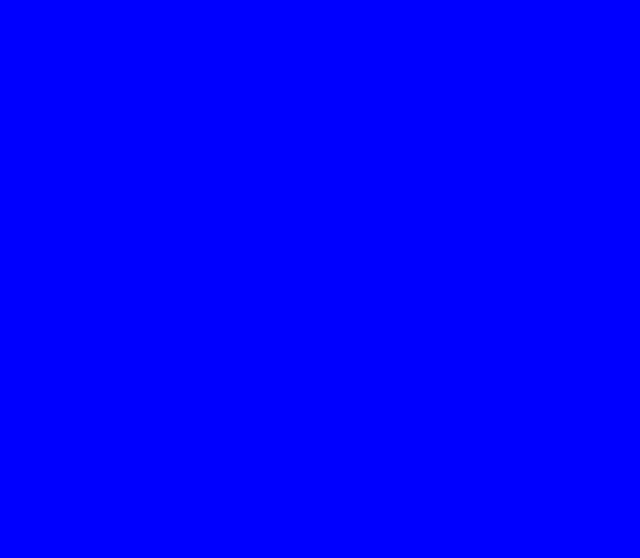
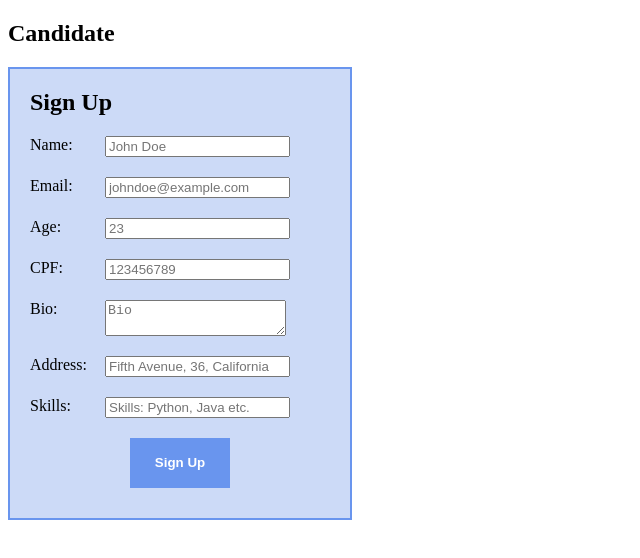
Before and after one commit to dev-gst/Linketinder-Project, a website built with webpack: page Frontend/src/index.html in a window 1280 px wide. Shown: the whole page, without its empty margins (0-640 px from the left). Built offline with nearby package versions, Linux system fonts and the light colour scheme.

Commit message:
feat: add sign up form for candidate

```diff
--- a/Frontend/src/css/styles.css
+++ b/Frontend/src/css/styles.css
@@ -1,3 +1,51 @@
-* {
-    background-color: blue;
+:root {
+    --primary-color: #6995ee;
+    --secondary-color: #ccdaf7;
 }
+
+#candidate-sign-up-form {
+    background-color: var(--secondary-color);
+    border: solid 2px var(--primary-color);
+    padding: 20px;
+    display: flex;
+    flex-direction: column;
+    max-width: 300px;
+    gap: 10px;
+}
+
+#candidate-sign-up-form h2 {
+    margin: 0 0 10px 0;
+}
+
+.form-content {
+    display: flex;
+    flex-direction: column;
+    gap: 20px;
+}
+
+.form-labels {
+    display: flex;
+    flex-direction: row;
+    gap: 5px;
+}
+
+.form-labels label {
+    display: inline-block;
+    width: 70px;
+}
+
+.sign-up-button {
+    background-color: var(--primary-color);
+    color: #ffffff;
+    border: none;
+    margin: 10px auto;
+    width: 100px;
+    height: 50px;
+    font-weight: bold;
+}
+
+.sign-up-button:hover {
+    border: solid 2px var(--primary-color);
+    background-color: #ffffff;
+    color: var(--primary-color);
+}
--- a/Frontend/src/index.html
+++ b/Frontend/src/index.html
@@ -1,5 +1,6 @@
 <!DOCTYPE html>
 <html lang="en">
+
 <head>
     <meta charset="UTF-8">
     <meta name="viewport" content="width=device-width, initial-scale=1.0">
@@ -9,7 +10,46 @@
     <link rel="stylesheet" href="./css/styles.css">
 
 </head>
+
 <body>
+    <section>
+        <h1>Candidate</h1>
 
+        <form id="candidate-sign-up-form">
+            <h2>Sign Up</h2>
+            <div class="form-content">
+                <div class="form-labels">
+                    <label for="candidate-name">Name: </label>
+                    <input class="sign-up-entry" id="candidate-name" placeholder="John Doe">
+                </div>
+                <div class="form-labels">
+                    <label for="candidate-email">Email: </label>
+                    <input class="sign-up-entry" id="candidate-email" placeholder="johndoe@example.com">
+                </div>
+                <div class="form-labels">
+                    <label for="candidate-age">Age: </label>
+                    <input class="sign-up-entry" id="candidate-age" placeholder="23">
+                </div>
+                <div class="form-labels">
+                    <label for="candidate-cpf">CPF: </label>
+                    <input class="sign-up-entry" id="candidate-cpf" placeholder="123456789">
+                </div>
+                <div class="form-labels">
+                    <label for="candidate-description">Bio: </label>
+                    <textarea class="sign-up-entry" id="candidate-description" placeholder="Bio"></textarea>
+                </div>
+                <div class="form-labels">
+                    <label for="candidate-address">Address: </label>
+                    <input class="sign-up-entry" id="candidate-address" placeholder="Fifth Avenue, 36, California">
+                </div>
+                <div class="form-labels">
+                    <label for="candidate-skills">Skills: </label>
+                    <input class="sign-up-entry" id="candidate-skills" placeholder="Skills: Python, Java etc.">
+                </div>
+            </div>
+            <button type="submit" class="sign-up-button" id="candidate-sign-up-button">Sign Up</button>
+        </form>
+    </section>
 </body>
+
 </html>
```
